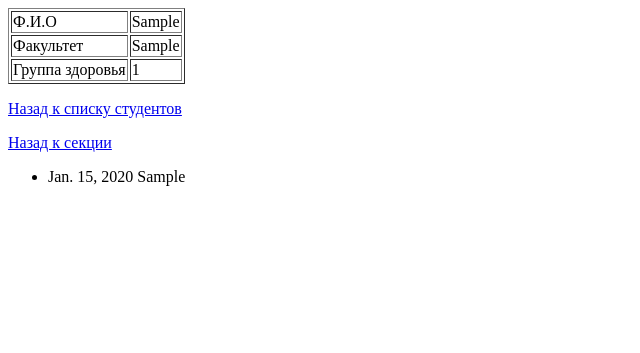
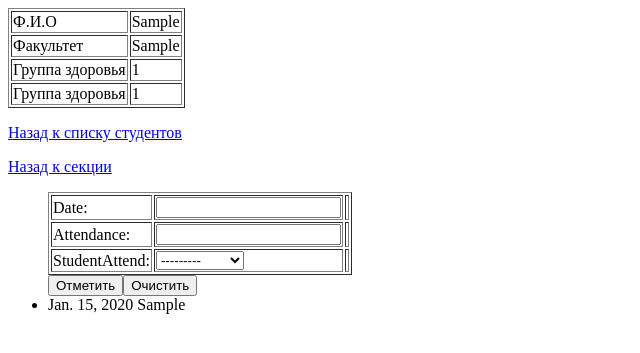
Before and after one commit to JhonSmi/DZ, a Django app: page /store/student/1 in a window 1280 px wide. Shown: the top 353 px of the page, without its empty margins (0-640 px from the left). Run offline with Django 3.2, Linux system fonts and the light colour scheme; tables that the repository leaves empty hold one stand-in row (values such as "Sample post").

Commit message:
Сервисный слой полностью готов

```diff
--- a/example.loc/SITE/django/example1/helpers/serviceLayer.py
+++ b/example.loc/SITE/django/example1/helpers/serviceLayer.py
@@ -39,3 +39,46 @@ class serviceGroup (object):
  		g =  GroupGateway(iid = iid)
  		g.deleteRowGroup()
  		return redirect ('store:groups')
+
+################################################################################################################3
+
+class serviceStudent(object):
+
+	def getStudents(request):
+		allstudents = sm.Student.objects.all()
+		return render (request, 'store/students.html', locals())
+
+	def getStudent(request, iid):
+		student = sm.Student.objects.get( pk = iid )
+		att = sm.Attendance.objects.filter(studentAttend_id__exact = iid )
+		if request.method == "POST":
+			form = fm.AttendanceForm(request.POST)
+			if form.is_valid() :
+				attAdd = form.save(commit = False)
+				attAdd.date = form.cleaned_data['date']
+				attAdd.attendance = form.cleaned_data['attendance']
+				attAdd.studentAttend = form.cleaned_data['studentAttend']
+				attAdd.save()
+		else:
+			form = fm.AttendanceForm()
+		return render (request, 'store/studentview.html', locals())
+
+	def makeStudentedit(request, iid):
+ 		s = get_object_or_404( sm.Student, pk=iid)
+ 		form = fm.StudentForm (instance = s)
+ 		return render (request, 'store/studentedit.html', locals())
+
+	def makeStudenteditPost (request, iid):
+		s = get_object_or_404( sm.Student, pk=iid)
+		form = fm.StudentForm (instance = s)
+		form = fm.StudentForm(request.POST)
+		if form.is_valid() :
+			s = get_object_or_404 (sm.Student, pk=iid)
+			s.fioStudent = form.cleaned_data['fioStudent']
+			s.faculty = form.cleaned_data['faculty']
+			s.healthGroup = form.cleaned_data['healthGroup']
+			s.sectionStudent = form.cleaned_data['sectionStudent']
+			s.save()
+			return redirect ('store:students')
+		else :
+			return render (request, 'store/studentedit.html', locals())
--- a/example.loc/SITE/django/example1/store/forms.py
+++ b/example.loc/SITE/django/example1/store/forms.py
@@ -24,3 +24,8 @@ class StudentForm(forms.ModelForm):
  			'sectionStudent' : 'Записать в секцию'
 
  		}
+
+class AttendanceForm (forms.ModelForm):
+	class Meta :
+		model = Attendance
+		fields = '__all__'
--- a/example.loc/SITE/django/example1/store/templates/store/studentview.html
+++ b/example.loc/SITE/django/example1/store/templates/store/studentview.html
@@ -5,10 +5,34 @@
         	<tr><td>Ф.И.О</td><td>{{student.fioStudent}}</td></tr>
         	<tr><td>Факультет</td><td>{{student.faculty}}</td></tr>
         	<tr><td>Группа здоровья</td><td>{{student.healthGroup}}</td></tr>
+        	<tr><td>Группа здоровья</td><td>{{student.id}}</td></tr>
         </table>
         <p><a href="{% url "store:students" %}">Назад к списку студентов</a></p>
         <p><a href="{% url "store:group" student.sectionStudent_id %}">Назад к секции</a></p>
         <ul>
+        <form method="POST">
+				    	{% csrf_token %}
+				    	{{ form.non_field_errors }}
+				        <table border="1">
+				        	<tr>
+				        	<td>{{ form.date.label_tag }}</td>
+				        	<td>{{ form.date}}</td>
+				        	<td>{{ form.date.errors }}</td>
+				        	</tr>
+				        	<tr>
+				        	<td>{{ form.attendance.label_tag }}</td>
+				        	<td>{{ form.attendance}}</td>
+				        	<td>{{ form.attendance.errors }}</td>
+				        	</tr>
+				        	<tr>
+				        	<td>{{ form.studentAttend.label_tag }}</td>
+				        	<td>{{ form.studentAttend}}</td>
+				        	<td>{{ form.studentAttend.errors }}</td>
+				        	</tr>
+				        <table>
+					    <input type="submit" value="Отметить">
+					    <input type="reset" value="Очистить">
+	    </form>
         	{% for a in att %}
         		<li>
                     {{a.date}}
--- a/example.loc/SITE/django/example1/store/urls.py
+++ b/example.loc/SITE/django/example1/store/urls.py
@@ -10,5 +10,4 @@ urlpatterns = [
    url( r'^students$',views.students, name ='students'  ),
    url( r'^student/(?P<iid>\d+)$',views.student, name ='student' ),
    url( r'^studentedit/(?P<iid>\d+)$', views.studentedit, name='studentedit'),
-
 ]
--- a/example.loc/SITE/django/example1/store/views.py
+++ b/example.loc/SITE/django/example1/store/views.py
@@ -1,6 +1,6 @@
 from django.shortcuts import render, get_object_or_404, redirect
 from helpers.multirequest import multirequest
-from helpers.serviceLayer import serviceGroup
+from helpers.serviceLayer import serviceGroup, serviceStudent
 
 from .models import *
 from .forms import *
@@ -25,50 +25,20 @@ def groupdelete( request, iid):
 ###########################Students############################
 
 def students(request):
-    allstudents = Student.objects.all()
-    return render (request, 'store/students.html', locals())
+    return serviceStudent.getStudents(request)
+
 
 def student (request, iid):
-	student = Student.objects.get( pk = iid )
-	att = Attendance.objects.filter(studentAttend_id__exact = iid )
-	return render (request, 'store/studentview.html', locals())
+	return serviceStudent.getStudent(request, iid)
 
 
 @multirequest
 def studentedit(request, iid):
-	s = get_object_or_404( Student, pk=iid)
-	form = StudentForm (instance = s)
-	return render (request, 'store/studentedit.html', locals())
+	return serviceStudent.makeStudentedit(request, iid)
 
 @studentedit.POST
 def studentedit (request, iid):
-	s = get_object_or_404( Student, pk=iid)
-	form = StudentForm (instance = s)
-	form = StudentForm(request.POST)
-	if form.is_valid() :
-		s = get_object_or_404 (Student, pk=iid)
-		s.fioStudent = form.cleaned_data['fioStudent']
-		s.faculty = form.cleaned_data['faculty']
-		s.healthGroup = form.cleaned_data['healthGroup']
-		s.sectionStudent = form.cleaned_data['sectionStudent']
-		s.save()
-		return redirect ('store:students')
-	else :
-		return render (request, 'store/studentedit.html', locals())
-		#return redirect ('store:groupedit',  iid)
+	return serviceStudent.makeStudenteditPost(request, iid)
+
 
 #######################################################################
-
-
-
-def attendanceedit(request):
-	if request.method == "POST":
-		form = AttendanceeditForm(request.POST)
-		if form.is_valid() :
-			a = form.save()
-			a.attendance = form.cleaned_attendance['attendance']
-			a.attendanceStudent = form.cleaned_attendanceStudent['attendanceStudent']
-			a.save()
-	else :
-		form = AttendanceeditForm()
-	return render(request, 'store/attendanceedit.html', {'form': form})
```
